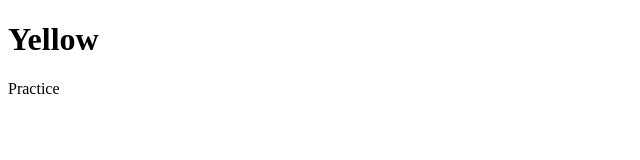
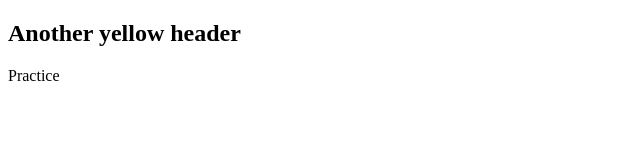
Before and after one commit to aelmi123/purple, a plain HTML site: page yellow.html in a window 1280 px wide. Shown: the whole page, without its empty margins (0-640 px from the left). Drawn offline with Linux system fonts and the light colour scheme.

Commit message:
Hopefully a personal commit

```diff
--- a/yellow.html
+++ b/yellow.html
@@ -7,7 +7,7 @@
     <title>Document</title>
 </head>
 <body>
-    <h1>Yellow</h1>
+    <h2>Another yellow header</h2>
     <p>Practice</p>
 </body>
 </html>
```
